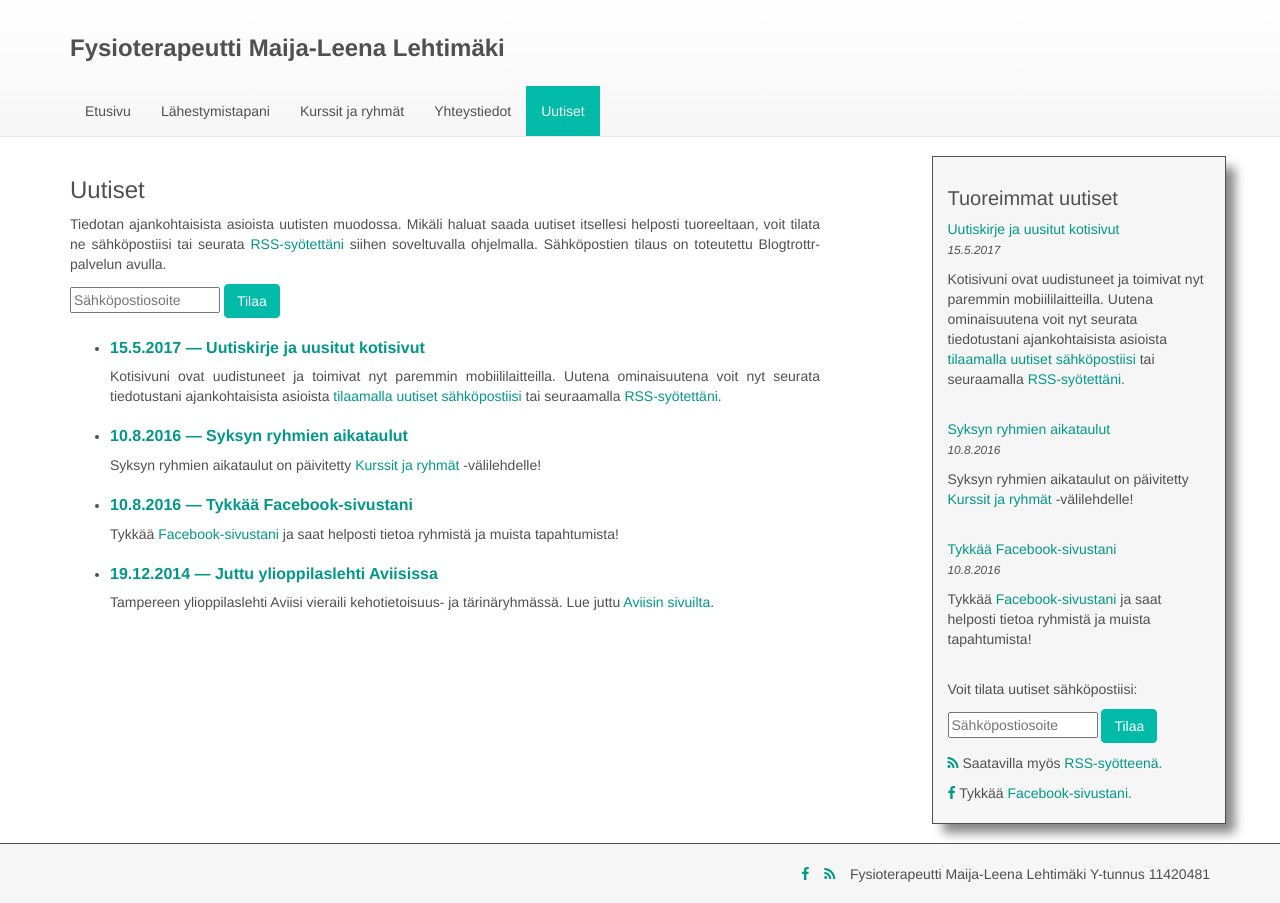
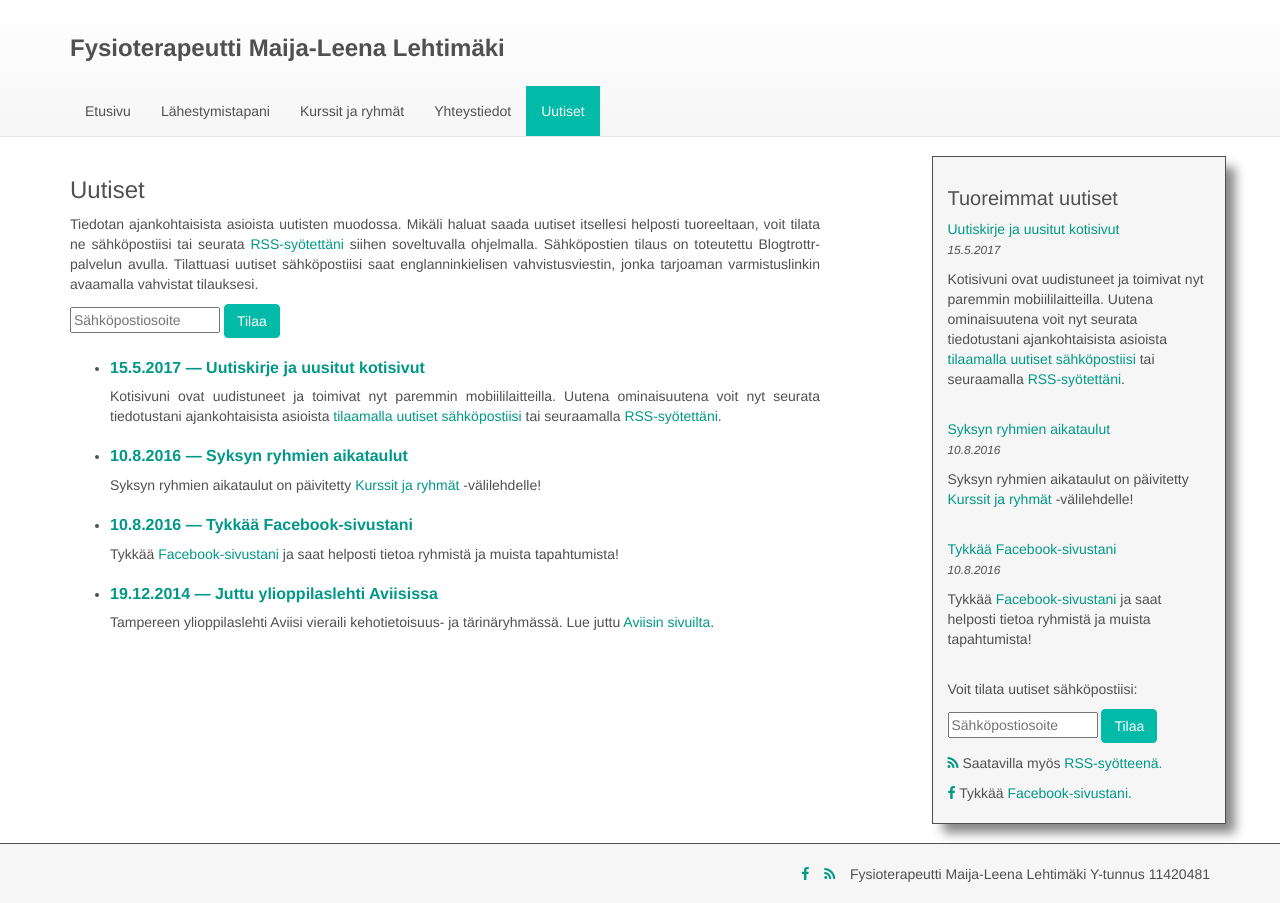
Before and after one commit to jluttine/maijaleenalehtimaki.fi, a Jekyll site: the page built from _pages/04-uutiset.html, in a window 1280 px wide. Built offline with Jekyll 4.4.1, drawn with Linux system fonts in a browser that asks for light colours.

Commit message:
Kerro että sähköpostitilaus vaatii vahvistuksen

```diff
--- a/_pages/04-uutiset.html
+++ b/_pages/04-uutiset.html
@@ -9,7 +9,9 @@ permalink: /uutiset/
     uutiset itsellesi helposti tuoreeltaan, voit tilata ne sähköpostiisi tai
     seurata <a href="{{ site.baseurl }}{% link feed.xml %}">RSS-syötettäni</a> siihen
     soveltuvalla ohjelmalla. Sähköpostien tilaus on toteutettu
-    Blogtrottr-palvelun avulla.
+    Blogtrottr-palvelun avulla. Tilattuasi uutiset sähköpostiisi saat
+    englanninkielisen vahvistusviestin, jonka tarjoaman varmistuslinkin
+    avaamalla vahvistat tilauksesi.
 </p>
 
 {% include subscribe.html %}
```
